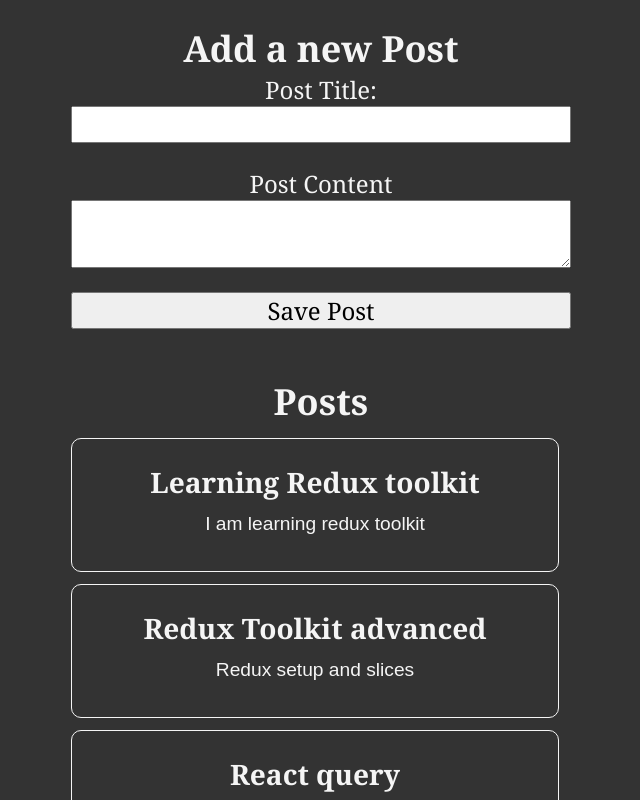
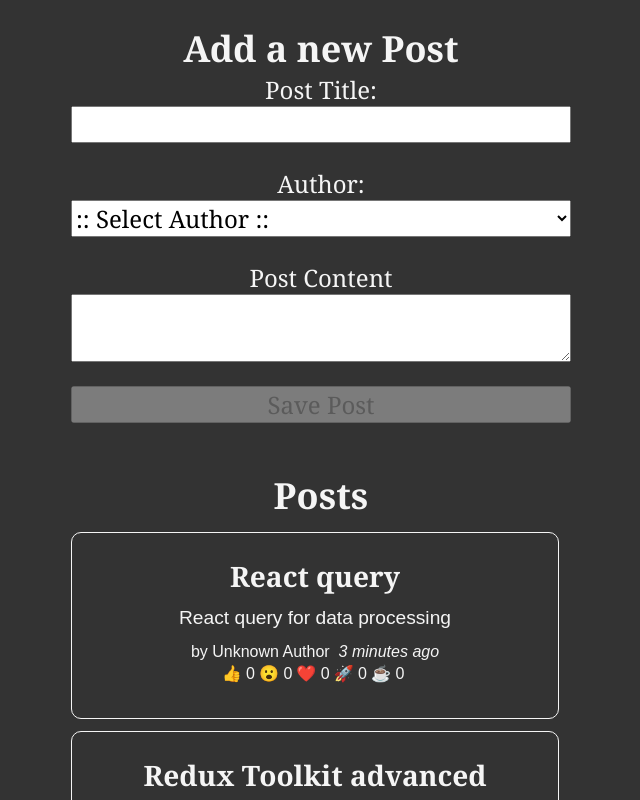
Before and after one commit to Dharmendra-hub/react-app, a React (Create React App) app: page / in a window 1280 px wide. Shown: the top 800 px of the page, without its empty margins (319-959 px from the left). Built offline with nearby package versions, Linux system fonts and the light colour scheme.

Commit message:
Redux syncronus operations with global state management even on update of state

```diff
--- a/package.json
+++ b/package.json
@@ -7,6 +7,7 @@
     "@testing-library/jest-dom": "^5.16.5",
     "@testing-library/react": "^13.4.0",
     "@testing-library/user-event": "^13.5.0",
+    "date-fns": "^2.29.3",
     "react": "^18.2.0",
     "react-dom": "^18.2.0",
     "react-redux": "^8.0.5",
--- a/src/features/posts/AddPostForm.js
+++ b/src/features/posts/AddPostForm.js
@@ -1,28 +1,43 @@
 import { useState } from "react";
-import { useDispatch } from "react-redux";
+import { useDispatch, useSelector } from "react-redux";
 
 import { postAdded } from "./postsSlice";
+import { selectAllUsers } from "../users/usersSlice";
+
 
 const AddPostForm = () => {
     const dispatch = useDispatch();
 
     const [title, setTitle] = useState('');
     const [content, setContent] = useState('');
+    const [userId, setUserId] = useState('');
+
+    const users = useSelector(selectAllUsers);
 
     const onTitleChange = (e) => setTitle(e.target.value);
     const onContentChange = (e) => setContent(e.target.value);
+    const onAuthorChange = (e) => setUserId(e.target.value);
 
     const onSavePostClicked = (event) => {
         event.preventDefault();
         if (title && content) {
             dispatch(
-                postAdded(title, content)
+                postAdded(title, content, userId)
             )
 
             setTitle('');
             setContent('');
+            setUserId('');
         }
     }
+
+    const canSave = Boolean(title) && Boolean(content) && Boolean(userId);
+
+    const userOptions = users.map(user => (
+        <option key={user.id} value={user.id}>
+            {user.name}
+        </option>
+    ));
 
     return (
         <section>
@@ -37,6 +52,12 @@
                     onChange={onTitleChange}
                 />
 
+                <label htmlFor="postAuthor">Author:</label>
+                <select id="postAuthor" value={userId} onChange={onAuthorChange}>
+                    <option value="">:: Select Author ::</option>
+                    {userOptions}
+                </select>
+
                 <label htmlFor="postContent">Post Content</label>
                 <textarea
                     type="text"
@@ -46,7 +67,11 @@
                     onChange={onContentChange}
                 />
 
-                <button type="submit" onClick={onSavePostClicked}>Save Post</button>
+                <button
+                    type="submit"
+                    onClick={onSavePostClicked}
+                    disabled={!canSave}
+                >Save Post</button>
             </form>
 
         </section>
--- /dev/null
+++ b/src/features/posts/PostAuthor.js
@@ -0,0 +1,15 @@
+import React from 'react';
+
+import { useSelector } from "react-redux";
+import { selectAllUsers } from "../users/usersSlice";
+
+const PostAuthor = ({ userId }) => {
+    const users = useSelector(selectAllUsers);
+
+    //Need to check
+    const author = users.find(user => user.id === Number(userId));
+
+    return <span>by {author ? author.name : 'Unknown Author'}</span>;
+}
+
+export default PostAuthor;
--- a/src/features/posts/PostsLists.js
+++ b/src/features/posts/PostsLists.js
@@ -1,7 +1,10 @@
 import React from 'react'
 import { useSelector } from "react-redux";
+import { selectAllPosts } from './postsSlice';
 
-import { selectAllPosts } from './postsSlice';
+import PostAuthor from './PostAuthor';
+import TimeAgo from './TimeAgo';
+import ReactionButtons from './ReactionButtons';
 
 const PostsList = () => {
     //Way 1 when we get state.posts
@@ -10,10 +13,17 @@
     //Way 2 with benefit of in case the state sturucture changes it will always give the posts only, as this is aleady processed in postsSlice file
     const posts = useSelector(selectAllPosts);
 
-    const renderedPosts = posts.postData.map(post => (
+    const orderedPosts = posts.slice().sort((a, b) => b.date.localeCompare(a.date));
+
+    const renderedPosts = orderedPosts.map(post => (
         <article key={post.id}>
             <h3>{post.title}</h3>
             <p>{post.content.substring(0, 100)}</p>
+            <p className='postCredit'>
+                <PostAuthor userId={post.userId} />
+                <TimeAgo timestamp={post.date} />
+                <ReactionButtons post={post} />
+            </p>
         </article>
     ));
 
--- /dev/null
+++ b/src/features/posts/ReactionButtons.js
@@ -0,0 +1,39 @@
+import { useDispatch } from "react-redux";
+import { reactionAdded } from "./postsSlice";
+
+const reactionEmoji = {
+    thumbsUp: '👍',
+    wow: '😮',
+    heart: '❤️',
+    rocket: '🚀',
+    coffee: '☕'
+}
+
+
+
+const ReactionButtons = ({ post }) => {
+    const dispatch = useDispatch();
+
+    const reactionButtons = Object.entries(reactionEmoji).map(([name, emoji]) => {
+        return (
+            <button
+                key={name}
+                type="button"
+                className="reactionButton"
+                onClick={
+                    () => dispatch(reactionAdded({ postId: post.id, reaction: name }))
+                }
+            >
+                {emoji} {post.reactions[name]}
+            </button>
+        )
+    });
+
+    return (
+        <div>
+            {reactionButtons}
+        </div>
+    )
+}
+
+export default ReactionButtons
--- /dev/null
+++ b/src/features/posts/TimeAgo.js
@@ -0,0 +1,18 @@
+import React from 'react'
+import { parseISO, formatDistanceToNow } from 'date-fns';
+
+const TimeAgo = ({ timestamp }) => {
+    let timeAgo = '';
+    if (timestamp) {
+        const date = parseISO(timestamp);
+        const timePeriod = formatDistanceToNow(date);
+        timeAgo = `${timePeriod} ago`;
+    }
+    return (
+        <span title={timestamp}>
+            &nbsp; <i>{timeAgo}</i>
+        </span>
+    )
+}
+
+export default TimeAgo
--- a/src/features/posts/postsSlice.js
+++ b/src/features/posts/postsSlice.js
@@ -1,14 +1,47 @@
 import { createSlice, nanoid } from "@reduxjs/toolkit";
+import { sub } from 'date-fns';
 
-const initialState = {
-    loading: false,
-    postData: [
-        { id: 1, title: 'Learning Redux toolkit', content: 'I am learning redux toolkit' },
-        { id: 2, title: 'Redux Toolkit advanced', content: 'Redux setup and slices' },
-        { id: 3, title: 'React query', content: 'React query for data processing' }
-    ],
-    errorMessage: null
-};
+const initialState = [
+    {
+        id: 1,
+        title: 'Learning Redux toolkit',
+        content: 'I am learning redux toolkit',
+        date: sub(new Date(), { minutes: 10 }).toISOString(),
+        reactions: {
+            thumbsUp: 0,
+            wow: 0,
+            heart: 0,
+            rocket: 0,
+            coffee: 0
+        }
+    },
+    {
+        id: 2,
+        title: 'Redux Toolkit advanced',
+        content: 'Redux setup and slices',
+        date: sub(new Date(), { minutes: 5 }).toISOString(),
+        reactions: {
+            thumbsUp: 0,
+            wow: 0,
+            heart: 0,
+            rocket: 0,
+            coffee: 0
+        }
+    },
+    {
+        id: 3,
+        title: 'React query',
+        content: 'React query for data processing',
+        date: sub(new Date(), { minutes: 3 }).toISOString(),
+        reactions: {
+            thumbsUp: 0,
+            wow: 0,
+            heart: 0,
+            rocket: 0,
+            coffee: 0
+        }
+    }
+];
 
 const postSlice = createSlice({
     name: 'posts',
@@ -19,16 +52,33 @@
                 //We usually dont mutate state directly like here state.push is wrong way although
                 //Here its a feature of react toolkit that you can diectly push the data in the state because under the hood it uses immer.js for state manipulation
                 //console.log(state);
-                state.postData.push(action.payload)
+                state.push(action.payload)
             },
-            prepare(title, content) {
+            prepare(title, content, userId) {
                 return {
                     payload: {
                         id: nanoid(),
                         title,
-                        content
+                        content,
+                        date: new Date().toISOString(),
+                        userId,
+                        reactions: {
+                            thumbsUp: 0,
+                            wow: 0,
+                            heart: 0,
+                            rocket: 0,
+                            coffee: 0
+                        }
                     }
                 }
+            }
+        },
+        reactionAdded(state, action) {
+            const { postId, reaction } = action.payload;
+            const existingPost = state.find(post => post.id === postId);
+            if (existingPost) {
+                //immer js will handle this direct update of the state
+                existingPost.reactions[reaction]++
             }
         }
     }
@@ -37,6 +87,6 @@
 //name in createSlice
 export const selectAllPosts = (state) => state.posts;
 
-export const { postAdded } = postSlice.actions;
+export const { postAdded, reactionAdded } = postSlice.actions;
 
 export default postSlice.reducer;
--- /dev/null
+++ b/src/features/users/usersSlice.js
@@ -0,0 +1,19 @@
+import { createSlice } from "@reduxjs/toolkit";
+
+const initialState = [
+    { id: 0, name: 'John Wick' },
+    { id: 1, name: 'Baba Yaga' },
+    { id: 2, name: 'John Doe' }
+];
+
+const userSlice = createSlice({
+    name: 'users',
+    initialState: initialState,
+    reducers: {
+
+    }
+});
+
+export const selectAllUsers = (state) => state.users;
+
+export default userSlice.reducer;
--- a/src/redux/rootReducer.js
+++ b/src/redux/rootReducer.js
@@ -1,7 +1,9 @@
 
 import postsReducer from '../features/posts/postsSlice';
+import usersReducer from '../features/users/usersSlice';
 
 const rootReducer = {
-    posts: postsReducer
+    posts: postsReducer,
+    users: usersReducer
 }
 export default rootReducer;
```
Also changed, not shown: 1 other file (tests, documents, lock files or other folders).
